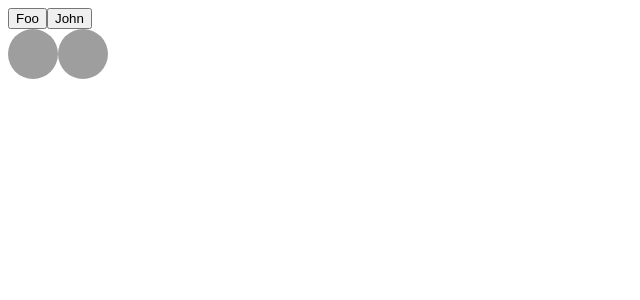
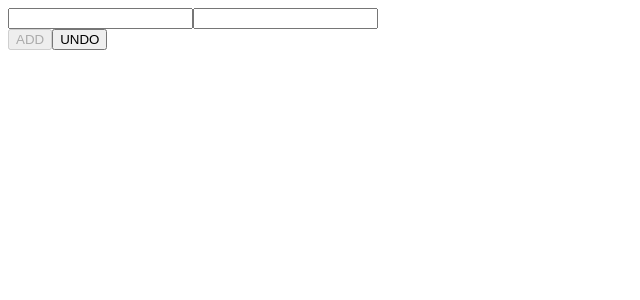
Before and after one commit to wishtack-training/wt-training-angular, an Angular app: page / in a window 1280 px wide. Shown: the top 300 px of the page, without its empty margins (0-640 px from the left). Built offline with nearby package versions, Linux system fonts and the light colour scheme; grey boxes are pictures that could not be loaded.

Commit message:
Added user list component.

```diff
--- a/package.json
+++ b/package.json
@@ -3,6 +3,7 @@
   "version": "0.0.0",
   "license": "MIT",
   "scripts": {
+    "generate-cmp": "ng generate component --export",
     "ng": "ng",
     "start": "ng serve",
     "build": "ng build",
--- a/src/app/app.component.html
+++ b/src/app/app.component.html
@@ -1 +1,2 @@
-<wt-user-selector></wt-user-selector>
+
+<wt-user-list></wt-user-list>
--- /dev/null
+++ b/src/app/user/user-list/user-list.component.html
@@ -0,0 +1,37 @@
+<form
+        [formGroup]="form"
+        (ngSubmit)="addUser()">
+
+    <input
+            formControlName="firstName"
+            type="text">
+
+    <input
+            formControlName="lastName"
+            type="text">
+
+    <div *ngIf="form.controls.firstName as firstNameControl">
+
+        <div *ngIf="!firstNameControl.pristine && firstNameControl.errors?.invalidContent">
+            Invalid content
+        </div>
+
+    </div>
+
+    <button
+            [disabled]="!form.valid"
+            type="submit">ADD</button>
+
+    <button
+            (click)="undo()"
+            type="button">UNDO</button>
+
+</form>
+
+<ul>
+    <li *ngFor="let user of getUserList()">
+        <span>{{ user.firstName }}</span>
+        <span>{{ user.lastName }}</span>
+        <button (click)="removeUser(user)">REMOVE</button>
+    </li>
+</ul>
--- /dev/null
+++ b/src/app/user/user-list/user-list.component.ts
@@ -0,0 +1,80 @@
+import { Component, OnInit } from '@angular/core';
+import { FormControl, FormGroup, Validators } from '@angular/forms';
+
+import { UserStore } from '../user-store';
+import { User } from '../user';
+import { fieldsDontMatch, startsWithA } from '../user-validators';
+import 'rxjs/add/operator/debounceTime';
+import 'rxjs/add/operator/map';
+import 'rxjs/add/operator/bufferTime';
+import 'rxjs/add/operator/filter';
+
+@Component({
+    selector: 'wt-user-list',
+    templateUrl: './user-list.component.html',
+    styleUrls: ['./user-list.component.css']
+})
+export class UserListComponent implements OnInit {
+
+    _userStore: UserStore;
+
+    form: FormGroup;
+
+    constructor() {
+
+        this._userStore = new UserStore();
+
+        this.form = new FormGroup(
+            {
+                firstName: new FormControl(
+                    null,
+                    [
+                        startsWithA
+                    ]
+                ),
+                lastName: new FormControl()
+            },
+            fieldsDontMatch('firstName', 'lastName')
+        );
+
+        const rawValue = localStorage.getItem('formValue');
+
+        if (rawValue != null) {
+            this.form.reset(JSON.parse(rawValue));
+        }
+
+        this.form.valueChanges
+            .subscribe(
+                (value) => {
+                    localStorage.setItem('formValue', JSON.stringify(value))
+                }
+            );
+
+    }
+
+    ngOnInit() {
+    }
+
+    addUser() {
+
+        const user = new User(this.form.value);
+
+        this._userStore.addUser(user);
+
+        this.form.reset();
+
+    }
+
+    removeUser(user) {
+        this._userStore.removeUser(user);
+    }
+
+    getUserList() {
+        return this._userStore.getUserList();
+    }
+
+    undo() {
+        this._userStore.undo();
+    }
+
+}
--- a/src/app/user/user-selector/user-selector.component.ts
+++ b/src/app/user/user-selector/user-selector.component.ts
@@ -1,4 +1,4 @@
-import { Component, OnInit } from '@angular/core';
+import { Component, Input, OnInit } from '@angular/core';
 import { User } from '../user';
 
 @Component({
@@ -8,9 +8,9 @@ import { User } from '../user';
 })
 export class UserSelectorComponent implements OnInit {
 
-    userList = [
-        new User('Foo', 'BAR'),
-        new User('John', 'DOE')
+    @Input() userList = [
+        new User({firstName: 'Foo', lastName: 'BAR'}),
+        new User({firstName: 'John', lastName: 'DOE'})
     ];
 
     selectedUser: User;
--- /dev/null
+++ b/src/app/user/user-validators.ts
@@ -0,0 +1,40 @@
+import { FormControl, Validators } from '@angular/forms';
+
+/**
+ *
+ * (c) 2013-2017 Wishtack
+ *
+ * $Id: $
+ */
+
+
+
+export const startsWithA = (control: FormControl) => {
+
+    const result = Validators.required(control);
+
+    if (result != null) {
+        return result;
+    }
+
+    if (!control.value.startsWith('A')) {
+        return {
+            invalidContent: true
+        };
+    }
+
+    return null;
+
+};
+
+export const fieldsDontMatch = (field1, field2) => (form) => {
+
+    if (form.value[field1] === form.value[field2]) {
+        return {
+            fieldsMatch: true
+        };
+    }
+
+    return null;
+
+}
--- a/src/app/user/user.ts
+++ b/src/app/user/user.ts
@@ -1,10 +1,12 @@
 
 export class User {
 
-    constructor(
-        public firstName: string = null,
-        public lastName: string = null
-    ) {
+    firstName: string;
+    lastName: string;
+
+    constructor({firstName = null, lastName = null} = {}) {
+        this.firstName = firstName;
+        this.lastName = lastName;
     }
 
 }
```
Also changed, not shown: src/app/app.module.ts (+3 -6 lines), src/app/user/user.module.ts (added, +29 -0 lines), src/app/user/user-list/user-list.component.css (added), 2 other files (tests, documents, lock files or other folders).
